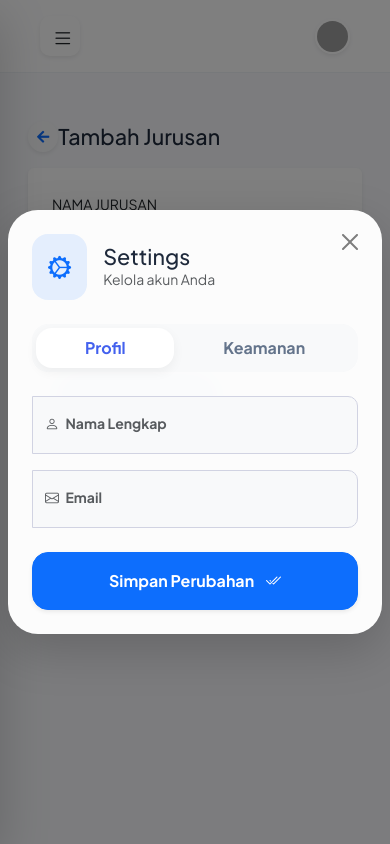
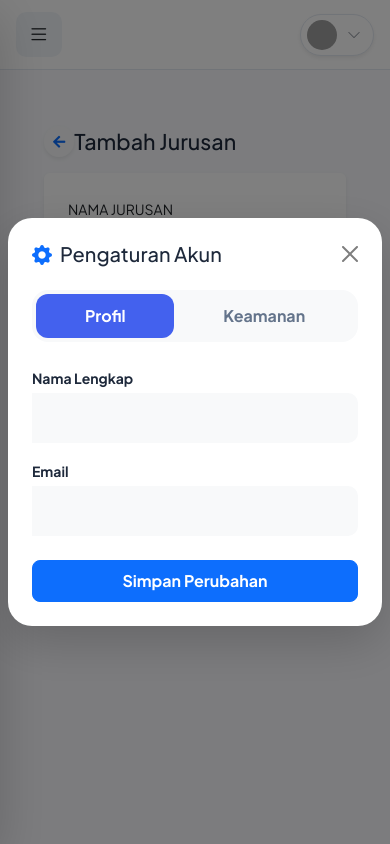
Before and after one commit to reyhan74/ci4izin, a CodeIgniter 4 app: the page made by app/Views/admin/jurusan/create.php in a window 390 px wide, after a click that opens the changed part. Run offline with PHP 8.4 and a stand-in for CodeIgniter, Linux system fonts and the light colour scheme; the template is opened without the code that fills it, so the values that code supplies are empty; some libraries are stand-ins or nearby versions; grey boxes are pictures that could not be loaded.

Commit message:
Refactor admin layout and update application name
Updated the admin layout to reflect the new application name and improved styling for sidebar and buttons. Adjusted various UI elements for better responsiveness and user experience.

```diff
--- a/app/Views/layout/admin.php
+++ b/app/Views/layout/admin.php
@@ -17,10 +17,11 @@
             --sidebar-width: 280px;
             --accent: #4361ee;
             --main-bg: #f8fafc;
+            --sidebar-bg: #0f172a;
         }
 
-        ::-webkit-scrollbar { width: 4px; }
-        ::-webkit-scrollbar-thumb { background: #e2e8f0; border-radius: 10px; }
+        ::-webkit-scrollbar { width: 5px; }
+        ::-webkit-scrollbar-thumb { background: #cbd5e1; border-radius: 10px; }
 
         body {
             background-color: var(--main-bg);
@@ -81,174 +106,159 @@
         }
 
         .top-navbar {
-            padding: 1rem 2.5rem;
-            background: rgba(255, 255, 255, 0.8);
-            backdrop-filter: blur(15px);
-            border-bottom: 1px solid #eef2f6;
+            padding: 0.8rem 2rem;
+            background: rgba(255, 255, 255, 0.9);
+            backdrop-filter: blur(10px);
+            border-bottom: 1px solid #e2e8f0;
             position: sticky; top: 0; z-index: 1000;
+            height: 70px;
         }
 
-        .qr-download-btn {
-            background: linear-gradient(135deg, #667eea 0%, #764ba2 100%);
-            border: none;
-            color: white;
-            padding: 8px 16px;
-            border-radius: 25px;
-            font-size: 0.875rem;
-            font-weight: 600;
-            text-decoration: none;
-            display: inline-flex;
+        .user-profile-btn {
+            background: #fff;
+            border: 1px solid #e2e8f0;
+            padding: 5px 12px 5px 6px;
+            border-radius: 30px;
+            display: flex;
             align-items: center;
-            gap: 8px;
-            transition: all 0.3s ease;
-            box-shadow: 0 4px 12px rgba(102, 126, 234, 0.3);
+            gap: 10px;
+            transition: all 0.3s;
+            cursor: pointer;
         }
 
-        .qr-download-btn:hover {
-            transform: translateY(-2px);
-            box-shadow: 0 6px 20px rgba(102, 126, 234, 0.4);
-            color: white;
-            text-decoration: none;
+        .user-profile-btn:hover { border-color: var(--accent); background: #f8fafc; }
+
+        .qr-download-btn {
+            background: linear-gradient(135deg, #4361ee 0%, #3a0ca3 100%);
+            border: none; color: white; padding: 10px 20px;
+            border-radius: 12px; font-size: 0.85rem; font-weight: 700;
+            text-decoration: none; display: inline-flex; align-items: center;
+            gap: 8px; transition: all 0.3s;
+            box-shadow: 0 4px 12px rgba(67, 97, 238, 0.2);
         }
 
-        .content { padding: 2.5rem; }
+        .qr-download-btn:hover { transform: translateY(-2px); box-shadow: 0 6px 15px rgba(67, 97, 238, 0.3); color: white; }
 
-        /* --- MODAL STYLE --- */
-        .modal-content { border-radius: 30px; border: none; background: rgba(255, 255, 255, 0.98); backdrop-filter: blur(10px); }
-        .nav-pills .nav-link { color: #64748b; font-weight: 600; transition: 0.3s; }
-        .nav-pills .nav-link.active { background-color: #fff !important; color: var(--accent) !important; box-shadow: 0 4px 12px rgba(0,0,0,0.05); }
+        .content { padding: 2rem; }
 
-        .form-control { border: 1px solid transparent; transition: 0.3s; }
-        .form-control:focus { background: #fff !important; border-color: var(--accent) !important; box-shadow: 0 0 0 4px rgba(67, 97, 238, 0.1) !important; }
+        /* --- MODAL SETTINGS --- */
+        .modal-content { border-radius: 24px; border: none; }
+        .nav-pills .nav-link { color: #64748b; font-weight: 700; border-radius: 12px; padding: 10px 20px; }
+        .nav-pills .nav-link.active { background-color: var(--accent) !important; color: white !important; }
 
-        .hover-up { transition: 0.3s; }
-        .hover-up:hover { transform: translateY(-3px); box-shadow: 0 10px 20px rgba(67, 97, 238, 0.3) !important; }
+        /* Mobile View Toggle */
+        .sidebar-overlay {
+            display: none; position: fixed; inset: 0;
+            background: rgba(0,0,0,0.5); backdrop-filter: blur(4px); z-index: 1040;
+        }
 
         @media (max-width: 991.98px) {
-            .sidebar { transform: translateX(-100%); background: rgba(15, 23, 42, 0.4) !important; backdrop-filter: blur(25px); }
+            .sidebar { transform: translateX(-100%); }
             .sidebar.active { transform: translateX(0); }
+            .sidebar-overlay.active { display: block; }
             main { margin-left: 0; width: 100%; }
-            .content { padding: 1.5rem 1rem; }
+            .top-navbar { padding: 0.8rem 1rem; }
         }
     </style>
 </head>
 <body>
 
 <div class="d-flex">
+    <div class="sidebar-overlay" id="sidebarOverlay"></div>
+
     <aside class="sidebar shadow-lg">
-        <div class="sidebar-brand" data-bs-toggle="modal" data-bs-target="#settingsModal">
-            <!-- LOGO OPTION 1: Gedung Sekolah + Checklist (Recommended) -->
-            <svg viewBox="0 0 100 100" width="40" height="40" xmlns="http://www.w3.org/2000/svg" class="brand-logo me-2">
-                <!-- Building -->
-                <rect x="15" y="35" width="60" height="50" fill="none" stroke="white" stroke-width="2.5"/>
-                <path d="M 45 25 L 25 35 L 65 35" fill="none" stroke="white" stroke-width="2.5"/>
-                <!-- Windows -->
-                <rect x="22" y="42" width="10" height="10" fill="none" stroke="#4361ee" stroke-width="1.5"/>
-                <rect x="36" y="42" width="10" height="10" fill="none" stroke="#4361ee" stroke-width="1.5"/>
-                <rect x="50" y="42" width="10" height="10" fill="none" stroke="#4361ee" stroke-width="1.5"/>
-                <rect x="22" y="58" width="10" height="10" fill="none" stroke="#4361ee" stroke-width="1.5"/>
-                <rect x="36" y="58" width="10" height="10" fill="none" stroke="#4361ee" stroke-width="1.5"/>
-                <rect x="50" y="58" width="10" height="10" fill="none" stroke="#4361ee" stroke-width="1.5"/>
-                <!-- Checkmark -->
-                <path d="M 70 55 L 75 60 L 85 50" fill="none" stroke="#4361ee" stroke-width="2.5" stroke-linecap="round" stroke-linejoin="round"/>
-            </svg>
-            <span class="text-white">E-PRESENSI</span>
-        </div>
+        <a href="<?= site_url('admin/dashboard') ?>" class="sidebar-brand">
+            <div class="brand-icon">
+                <i class="bi bi-envelope-paper-fill"></i>
+            </div>
+            <div class="d-flex flex-column">
+                <span class="text-white lh-1 fw-800 fs-5">E-IZIN</span>
+                <span class="text-white-50 small" style="font-size: 0.6rem; letter-spacing: 1px;">MANAGEMENT SYSTEM</span>
+            </div>
+        </a>
 
         <nav class="nav-custom">
+            <div class="nav-label">Main Menu</div>
             <a href="<?= site_url('admin/dashboard') ?>" class="<?= url_is('admin/dashboard*') ? 'active' : '' ?>">
                 <i class="bi bi-grid-1x2-fill"></i> Dashboard
             </a>
+
+            <div class="nav-label">Data Siswa</div>
             <a href="<?= site_url('admin/siswa') ?>" class="<?= url_is('admin/siswa*') ? 'active' : '' ?>">
-                <i class="bi bi-people-fill"></i> Data Siswa
+                <i class="bi bi-people-fill"></i> Semua Siswa
             </a>
             <a href="<?= site_url('admin/jurusan') ?>" class="<?= url_is('admin/jurusan*') ? 'active' : '' ?>">
-                <i class="bi bi-layers-fill"></i> Data Jurusan
+                <i class="bi bi-layers-fill"></i> Jurusan
             </a>
             <a href="<?= site_url('admin/kelas') ?>" class="<?= url_is('admin/kelas*') ? 'active' : '' ?>">
-                <i class="bi bi-door-closed"></i> Data Kelas
+                <i class="bi bi-door-closed-fill"></i> Kelas
             </a>
+
+            <div class="nav-label">Log Izin</div>
             <a href="<?= site_url('admin/qr-siswa') ?>" class="<?= url_is('admin/qr-siswa*') ? 'active' : '' ?>">
-                <i class="bi bi-qr-code-scan"></i> QR Code Siswa
+                <i class="bi bi-qr-code-scan"></i> Cetak Kartu Izin
             </a>
             <a href="<?= site_url('admin/laporan') ?>" class="<?= url_is('admin/laporan*') ? 'active' : '' ?>">
-                <i class="bi bi-file-earmark-text-fill"></i> Laporan
+                <i class="bi bi-journal-text"></i> Riwayat Izin
             </a>
             <a href="<?= site_url('admin/users') ?>" class="<?= url_is('admin/users*') ? 'active' : '' ?>">
-                <i class="bi bi-person-badge-fill"></i> Data Guru
+                <i class="bi bi-person-badge-fill"></i> Petugas Piket
             </a>
 
-            <!-- <a href="<?= site_url('admin/qr-code') ?>" class="<?= url_is('admin/siswa/menu_cetak*') ? 'active' : '' ?>">
-                <i class="bi bi-person-badge-fill"></i> Cetak QR
-            </a> -->
-
-            <!-- <a href="<?= site_url('admin/walikelas') ?>" class="<?= url_is('admin/walikelas*') ? 'active' : '' ?>">
-                <i class="bi bi-person-badge-fill"></i> Data Wali Kelas
-            </a> -->
-
-            <div style="height: 1px; background: rgba(255,255,255,0.1); margin: 2rem 1.2rem;"></div>
-
-            <a href="javascript:void(0)"
-            data-bs-toggle="modal"
-            data-bs-target="#settingsModal"
-            class="<?= url_is('admin/settings*') ? 'active' : '' ?>">
-                <i class="bi bi-gear-fill"></i> Pengaturan
-            </a>
-
-            <a href="javascript:void(0)" class="text-danger mt-3" id="logoutBtn">
-                <i class="bi bi-power"></i> Keluar
-            </a>
+            <div class="mt-5 px-3">
+                <a href="javascript:void(0)" class="text-danger py-2" id="logoutBtn" style="background: rgba(239, 68, 68, 0.1);">
+                    <i class="bi bi-power"></i> Keluar Sistem
+                </a>
+            </div>
         </nav>
     </aside>
 
-    <div class="sidebar-overlay" id="sidebarOverlay"></div>
-
     <main>
         <header class="top-navbar d-flex justify-content-between align-items-center">
-            <button class="btn border-0 d-lg-none shadow-sm" id="sidebarToggle" style="background: #fff; width:40px; height:40px; border-radius:10px;">
-                <i class="bi bi-list fs-4"></i>
-            </button>
+            <div class="d-flex align-items-center">
+                <button class="btn border-0 d-lg-none me-3" id="sidebarToggle" style="background: #f1f5f9; border-radius:10px;">
+                    <i class="bi bi-list fs-4"></i>
+                </button>
+                <div class="d-none d-md-block">
+                    <h6 class="fw-800 mb-0">Halaman <?= $title ?? 'Admin' ?></h6>
+                    <small class="text-muted"><?= date('l, d F Y') ?></small>
+                </div>
+            </div>
+
             <div class="d-flex align-items-center gap-3">
-                <div class="d-none d-md-block">
-                    <span class="text-muted fw-medium small"><?= date('l, d F Y') ?></span>
+                <a href="<?= site_url('admin/qr-siswa/') ?>" class="qr-download-btn d-none d-sm-inline-flex">
+                    <i class="bi bi-printer-fill"></i> Cetak QR
+                </a>
+
+                <div class="user-profile-btn shadow-sm" data-bs-toggle="modal" data-bs-target="#settingsModal">
+                    <img src="https://ui-avatars.com/api/?name=Admin&background=4361ee&color=fff&bold=true" class="rounded-circle" width="30" height="30">
+                    <span class="fw-bold small d-none d-lg-block">Administrator</span>
+                    <i class="bi bi-chevron-down small opacity-50"></i>
                 </div>
-                <a href="<?= site_url('admin/qr-siswa/') ?>" class="qr-download-btn d-none d-lg-inline-flex">
-                    <i class="bi bi-qr-code-scan"></i>
-                    <span>Download QR</span>
-                </a>
             </div>
-            <img src="https://ui-avatars.com/api/?name=Admin&background=4361ee&color=fff&bold=true" class="rounded-circle border border-2 border-white shadow-sm" width="35" height="35" data-bs-toggle="modal" data-bs-target="#settingsModal" style="cursor:pointer">
         </header>
 
-        <div class="content">
+        <div class="content animate__animated animate__fadeIn">
             <?= $this->renderSection('content') ?>
         </div>
     </main>
 </div>
 
 <div class="modal fade" id="settingsModal" tabindex="-1" aria-hidden="true">
-    <div class="modal-dialog modal-dialog-centered modal-md">
-        <div class="modal-content shadow-lg border-0 overflow-hidden">
-            <div class="modal-header border-0 p-4 pb-0 d-flex justify-content-between align-items-start">
-                <div class="d-flex align-items-center">
-                    <div class="bg-primary bg-opacity-10 p-3 rounded-4 me-3">
-                        <i class="bi bi-gear-wide-connected text-primary fs-3"></i>
-                    </div>
-                    <div>
-                        <h4 class="fw-800 mb-0">Settings</h4>
-                        <p class="text-muted small mb-0">Kelola akun Anda</p>
-                    </div>
-                </div>
-                <button type="button" class="btn-close shadow-none" data-bs-dismiss="modal" aria-label="Close"></button>
+    <div class="modal-dialog modal-dialog-centered">
+        <div class="modal-content shadow-lg border-0">
+            <div class="modal-header border-0 p-4 pb-0">
+                <h5 class="fw-800 mb-0"><i class="bi bi-gear-fill me-2 text-primary"></i>Pengaturan Akun</h5>
+                <button type="button" class="btn-close shadow-none" data-bs-dismiss="modal"></button>
             </div>
 
             <div class="modal-body p-4">
                 <ul class="nav nav-pills mb-4 bg-light p-1 rounded-4 d-flex" role="tablist">
                     <li class="nav-item flex-fill">
-                        <button class="nav-link active rounded-4 w-100 py-2 fw-bold" data-bs-toggle="pill" data-bs-target="#pills-profile" type="button">Profil</button>
+                        <button class="nav-link active w-100" data-bs-toggle="pill" data-bs-target="#pills-profile">Profil</button>
                     </li>
                     <li class="nav-item flex-fill">
-                        <button class="nav-link rounded-4 w-100 py-2 fw-bold" data-bs-toggle="pill" data-bs-target="#pills-security" type="button">Keamanan</button>
+                        <button class="nav-link w-100" data-bs-toggle="pill" data-bs-target="#pills-security">Keamanan</button>
                     </li>
                 </ul>
 
@@ -256,36 +266,31 @@
                     <div class="tab-pane fade show active" id="pills-profile">
                         <form action="<?= base_url('admin/settings/profile') ?>" method="post">
                             <?= csrf_field() ?>
-                            <div class="form-floating mb-3">
-                                <input type="text" name="nama" class="form-control bg-light rounded-4" id="floatName" placeholder="Nama" value="<?= session()->get('nama') ?>" required>
-                                <label for="floatName" class="text-muted small fw-bold"><i class="bi bi-person me-1"></i> Nama Lengkap</label>
+                            <div class="mb-3">
+                                <label class="small fw-bold mb-1">Nama Lengkap</label>
+                                <input type="text" name="nama" class="form-control bg-light border-0 py-2 rounded-3" value="<?= session()->get('nama') ?>" required>
                             </div>
-                            <div class="form-floating mb-4">
-                                <input type="email" name="email" class="form-control bg-light rounded-4" id="floatEmail" placeholder="Email" value="<?= session()->get('email') ?>" required>
-                                <label for="floatEmail" class="text-muted small fw-bold"><i class="bi bi-envelope me-1"></i> Email</label>
+                            <div class="mb-4">
+                                <label class="small fw-bold mb-1">Email</label>
+                                <input type="email" name="email" class="form-control bg-light border-0 py-2 rounded-3" value="<?= session()->get('email') ?>" required>
                             </div>
-                            <button type="submit" class="btn btn-primary w-100 rounded-4 fw-bold py-3 shadow-sm hover-up">
-                                Simpan Perubahan <i class="bi bi-check2-all ms-2"></i>
-                            </button>
+                            <button type="submit" class="btn btn-primary w-100 py-2 fw-bold rounded-3">Simpan Perubahan</button>
                         </form>
                     </div>
 
                     <div class="tab-pane fade" id="pills-security">
                         <form action="<?= base_url('admin/settings/password') ?>" method="post" id="formPassword">
                             <?= csrf_field() ?>
-                            <div class="form-floating mb-3">
-                                <input type="password" name="password" class="form-control bg-light rounded-4" id="newPass" placeholder="Password Baru" required minlength="6">
-                                <label for="newPass" class="text-muted small fw-bold"><i class="bi bi-key me-1"></i> Password Baru</label>
+                            <div class="mb-3">
+                                <label class="small fw-bold mb-1">Password Baru</label>
+                                <input type="password" name="password" class="form-control bg-light border-0 py-2 rounded-3" id="newPass" required minlength="6">
                             </div>
-                            <div class="form-floating mb-2">
-                                <input type="password" id="confirmPass" class="form-control bg-light rounded-4" placeholder="Ulangi Password" required>
-                                <label for="confirmPass" class="text-muted small fw-bold"><i class="bi bi-shield-check me-1"></i> Verifikasi Password</label>
+                            <div class="mb-3">
+                                <label class="small fw-bold mb-1">Konfirmasi Password</label>
+                                <input type="password" class="form-control bg-light border-0 py-2 rounded-3" id="confirmPass" required>
                             </div>
-                            <div id="passMsg" class="small fw-bold mb-4 ms-2 d-none"></div>
-
-                            <button type="submit" id="btnUpdatePass" class="btn btn-danger w-100 rounded-4 fw-bold py-3 shadow-sm hover-up" disabled>
-                                Update Password <i class="bi bi-shield-lock ms-2"></i>
-                            </button>
+                            <div id="passMsg" class="small fw-bold mb-3 d-none"></div>
+                            <button type="submit" id="btnUpdatePass" class="btn btn-danger w-100 py-2 fw-bold rounded-3" disabled>Update Password</button>
                         </form>
                     </div>
                 </div>
@@ -298,61 +303,63 @@
 <script>
     // Sidebar Toggle Logic
     const sidebar = document.querySelector('.sidebar');
+    const overlay = document.getElementById('sidebarOverlay');
     const toggleBtn = document.getElementById('sidebarToggle');
-    const overlay = document.getElementById('sidebarOverlay');
-    const toggleAction = () => sidebar.classList.toggle('active');
-    if(toggleBtn) toggleBtn.addEventListener('click', toggleAction);
-    if(overlay) overlay.addEventListener('click', toggleAction);
 
-    // SweetAlert Flashdata
-    <?php if (session()->getFlashdata('success')) : ?>
-        Swal.fire({ icon: 'success', title: 'Berhasil!', text: '<?= session()->getFlashdata('success') ?>', timer: 2500, showConfirmButton: false });
-    <?php endif; ?>
-    <?php if (session()->getFlashdata('error')) : ?>
-        Swal.fire({ icon: 'error', title: 'Oops...', text: '<?= session()->getFlashdata('error') ?>' });
-    <?php endif; ?>
+    const handleToggle = () => {
+        sidebar.classList.toggle('active');
+        overlay.classList.toggle('active');
+    };
 
-    // Password Verification Logic
+    if(toggleBtn) toggleBtn.addEventListener('click', handleToggle);
+    if(overlay) overlay.addEventListener('click', handleToggle);
+
+    // Password Validation
     const newPass = document.getElementById('newPass');
     const confirmPass = document.getElementById('confirmPass');
     const passMsg = document.getElementById('passMsg');
     const btnPass = document.getElementById('btnUpdatePass');
 
-    function validatePass() {
-        const p1 = newPass.value;
-        const p2 = confirmPass.value;
-
-        if(p2.length > 0) {
+    const validate = () => {
+        if (confirmPass.value.length > 0) {
             passMsg.classList.remove('d-none');
-            if(p1 === p2) {
+            if (newPass.value === confirmPass.value) {
                 passMsg.innerHTML = '<i class="bi bi-check-circle-fill"></i> Password Cocok';
-                passMsg.className = "small fw-bold mb-4 ms-2 text-success animate__animated animate__fadeIn";
-                confirmPass.style.borderColor = "#2ecc71";
+                passMsg.className = "small fw-bold mb-3 text-success";
                 btnPass.disabled = false;
             } else {
                 passMsg.innerHTML = '<i class="bi bi-x-circle-fill"></i> Password Tidak Cocok';
-                passMsg.className = "small fw-bold mb-4 ms-2 text-danger animate__animated animate__shakeX";
-                confirmPass.style.borderColor = "#e74c3c";
+                passMsg.className = "small fw-bold mb-3 text-danger";
                 btnPass.disabled = true;
             }
         } else {
             passMsg.classList.add('d-none');
-            btnPass.disabled = true;
         }
-    }
-    newPass.addEventListener('keyup', validatePass);
-    confirmPass.addEventListener('keyup', validatePass);
+    };
 
-    // Logout SweetAlert
+    newPass.addEventListener('keyup', validate);
+    confirmPass.addEventListener('keyup', validate);
+
+    // Logout Action
     document.getElementById('logoutBtn').addEventListener('click', function() {
         Swal.fire({
-            title: 'Yakin Keluar?',
+            title: 'Yakin mau keluar?',
+            text: "Sesi admin akan dihentikan.",
             icon: 'warning',
             showCancelButton: true,
             confirmButtonColor: '#4361ee',
-            confirmButtonText: 'Ya, Keluar'
-        }).then((result) => { if (result.isConfirmed) window.location.href = "<?= site_url('logout') ?>"; });
+            cancelButtonColor: '#94a3b8',
+            confirmButtonText: 'Ya, Keluar!',
+            cancelButtonText: 'Batal'
+        }).then((result) => {
+            if (result.isConfirmed) window.location.href = "<?= site_url('logout') ?>";
+        });
     });
+
+    // Flash Data Alerts
+    <?php if (session()->getFlashdata('success')) : ?>
+        Swal.fire({ icon: 'success', title: 'Berhasil!', text: '<?= session()->getFlashdata('success') ?>', timer: 2000, showConfirmButton: false });
+    <?php endif; ?>
 </script>
 </body>
 </html>
```
Also changed, not shown: other parts of app/Views/layout/admin.php (+41 -17 lines).
